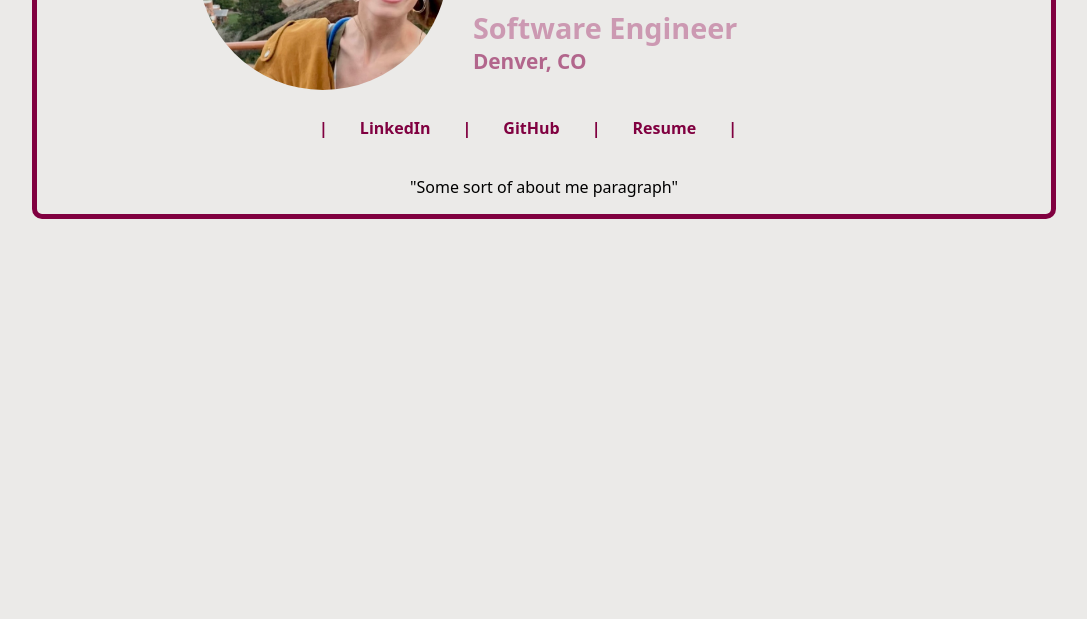
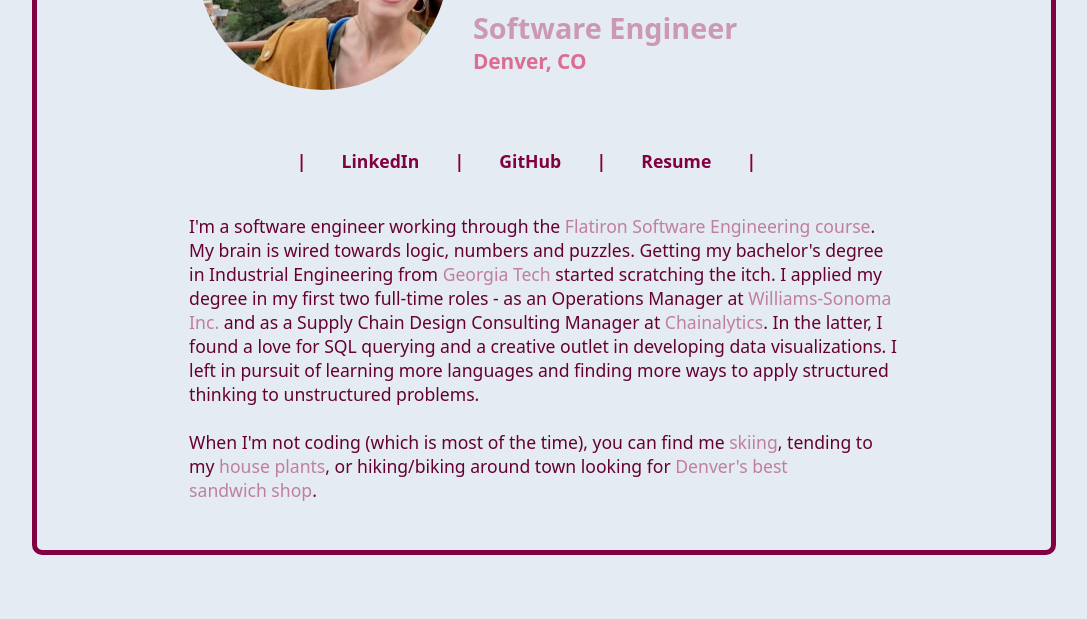
Before and after one commit to loopdeluce/firstWebsiteYeehaw, a plain HTML site: page index.html in a window 1280 px wide. Shown: the part 259-878 px from the top of the page, without its empty margins (96-1183 px from the left). Before the commit the page ends 800 px from the top, so only its background shows below. Drawn offline with Linux system fonts and the light colour scheme.

Commit message:
About me paragraph added

```diff
--- a/index.html
+++ b/index.html
@@ -32,7 +32,16 @@
         </div>
 
         <div class="textBlurb">
-            <p>"Some sort of about me paragraph"</p>
+            <p> I'm a software engineer working through the
+                <a href="https://flatironschool.com/welcome-to-flatiron-school/software-engineering/?utm_source=Google&utm_medium=ppc&utm_campaign=16533501988&utm_content=139985628688&utm_term=flatiron%20software%20engineer&uqaid=513799628786&EAIaIQobChMIscHxnpiy9wIVVsLCBB2tSgXMEAAYASAAEgJVAPD_BwE&gclid=EAIaIQobChMIscHxnpiy9wIVVsLCBB2tSgXMEAAYASAAEgJVAPD_BwE">Flatiron Software Engineering course</a>.
+                My brain is wired towards logic, numbers and puzzles. Getting my bachelor's degree in Industrial Engineering from
+                <a href="https://www.isye.gatech.edu/">Georgia Tech</a> started scratching the itch. I applied my degree in my first two full-time roles - as an Operations Manager at
+                <a href="http://www.williams-sonomainc.com/" >Williams-Sonoma Inc.</a> and as a Supply Chain Design Consulting Manager at
+                <a href="https://www.chainalytics.com/" >Chainalytics</a>. In the latter, I found a love for SQL querying and a creative outlet in developing data visualizations. I left in pursuit of learning more languages and finding more ways to apply structured thinking to unstructured problems.
+                <br><br> When I'm not coding (which is most of the time), you can find me
+                <a href="https://media.giphy.com/media/PXl9G5hbvpzwahDwk8/giphy.gif">skiing</a>, tending to my
+                <a href="./Sad Tree.jpg" >house plants</a>, or hiking/biking around town looking for
+                <a href="https://www.macicafedenver.com/">Denver's best sandwich shop</a>.
         </div>
 
         <script src="script.js"></script>
--- a/script.js
+++ b/script.js
@@ -92,3 +92,21 @@ resume.addEventListener("mouseleave", function(e){
     e.srcElement.style.color = "#cc99b2";
     // console.log(e);
 });
+
+//enlargen the links when scrolled over
+
+const paragraphLinks = document.querySelectorAll(".textBlurb a");
+
+for (let i = 0; i < paragraphLinks.length; i++){
+    paragraphLinks.item(i).addEventListener("mouseenter", function(e){
+            // console.log(e);
+            e.srcElement.style.color = "#d24375";
+        })
+};
+
+for (let i = 0; i < paragraphLinks.length; i++){
+    paragraphLinks.item(i).addEventListener("mouseleave", function(e){
+            // console.log(e);
+            e.srcElement.style.color = "#bf7f9f";
+        })
+};
--- a/style.css
+++ b/style.css
@@ -1,5 +1,5 @@
 body {
-    background: #ebeae8;
+    background: #e5ebf2;
     border-radius:10px;
     border: #800040;
     border-style: solid;
@@ -26,6 +26,7 @@ body {
     justify-content: center;
     align-items: center;
     padding-top: 3%;
+    padding-bottom: 3%;
 }
 
 #text{
@@ -52,13 +53,13 @@ body {
 #text h3{
     margin:0;
     font-size: calc(0.5em + 1vw);
-    color: #b2668c;
+    color: #dc6c93;
 }
 
 #links {
     display: flex;
     justify-content: center;
-    font-size: calc(0.2em + 1vw);
+    font-size: calc(0.3em + 1vw);
     color: #800040;
 }
 
@@ -94,4 +95,37 @@ body {
 .textBlurb {
     display: flex;
     justify-content: center;
+    padding-right: 15%;
+    padding-left: 15%;
+    font-size: calc(0.7em + 0.5vw);
+    color: #660033;
+    font-weight: 500;
+    padding-bottom: 3%;
 }
+
+.textBlurb a {
+    color: #bf7f9f;
+    font-weight: 500;
+}
+
+.textBlurb a:link {
+    text-decoration: none;
+}
+
+.textBlurb a:visited {
+    text-decoration: none;
+}
+
+.textBlurb a:hover{
+    text-decoration: none;
+}
+
+.textBlurb a:active{
+    text-decoration: none;
+}
+
+.textBlurb span {
+    font-size: calc(1em + 0.5vw);
+    color: #660033;
+    font-weight: 500;
+}
```
Also changed, not shown: 2 other files.
